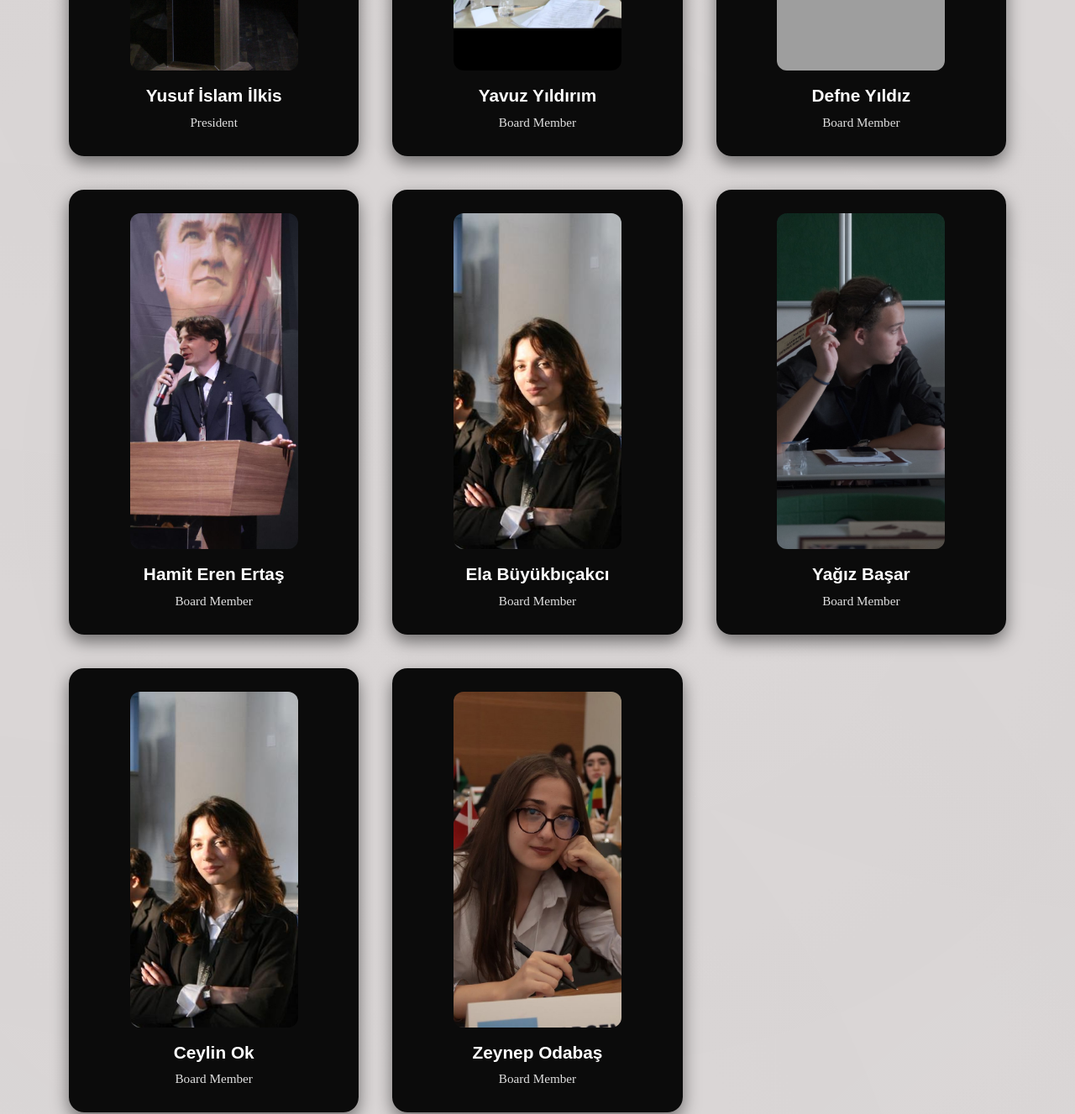
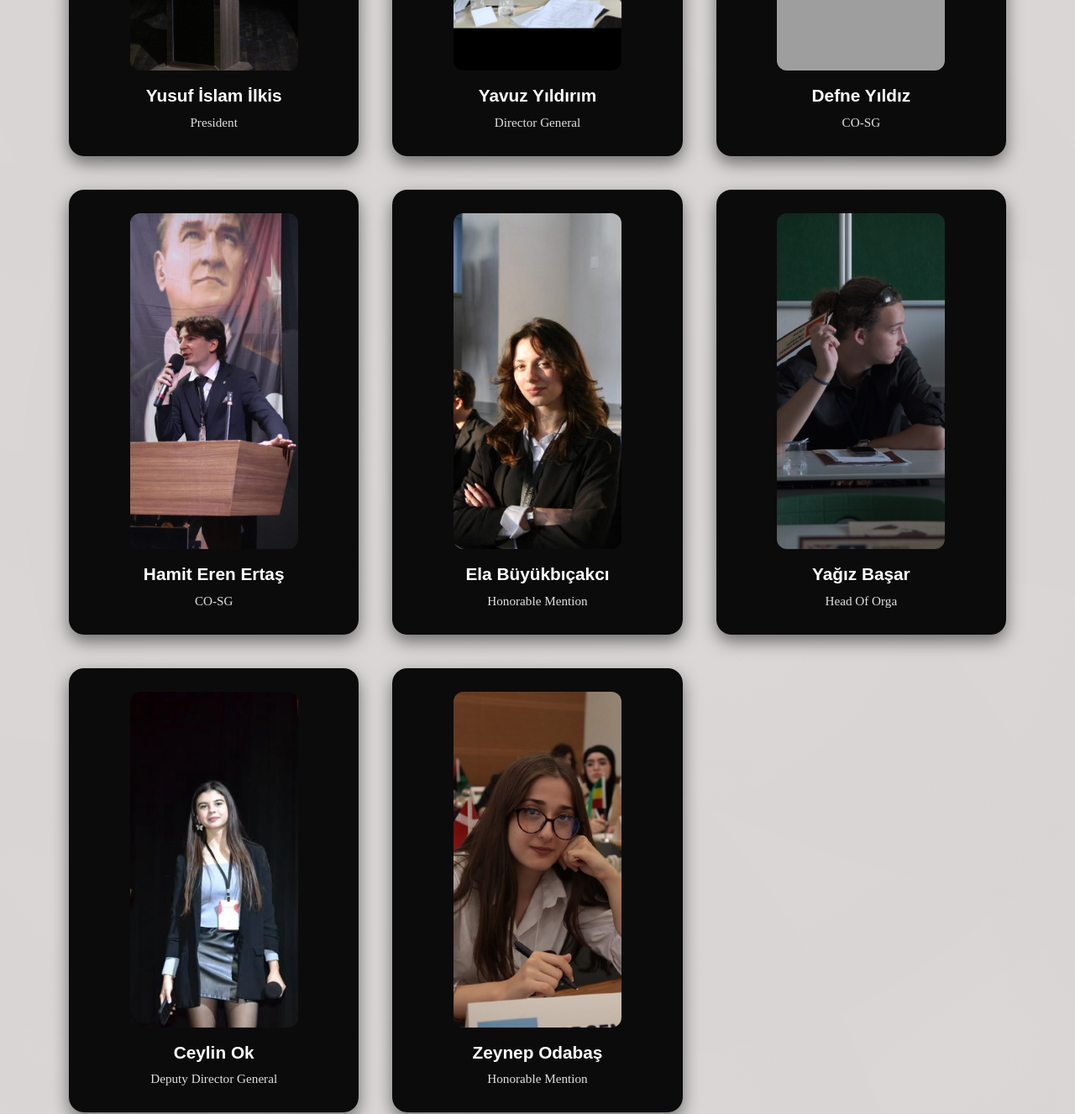
Before and after one commit to SEOMUN26/SEOMUN26.github.io, a plain HTML site: page OurTeam.html in a window 1280 px wide. Shown: the part 680-2007 px from the top of the page at 84% size. Drawn offline with Linux system fonts and the light colour scheme; grey boxes are pictures that could not be loaded.

Commit message:
Update OurTeam.html

```diff
--- a/OurTeam.html
+++ b/OurTeam.html
@@ -68,37 +68,37 @@
       <div class="team-member">
         <img src="assets/img/team/YavuzImage.jpg" alt="Yavuz Yıldırım">
         <h4>Yavuz Yıldırım</h4>
-        <span>Board Member</span>
+        <span>Director General</span>
       </div>
         <div class="team-member">
         <img src="assets/img/team/DSC_7120.JPG" alt="Defne Yıldız">
         <h4>Defne Yıldız</h4>
-        <span>Board Member</span>
+        <span>CO-SG</span>
       </div>
       <div class="team-member">
         <img src="assets/img/team/ErenImage.jpg" alt="Hamit Eren Ertaş">
         <h4>Hamit Eren Ertaş</h4>
-        <span>Board Member</span>
+        <span>CO-SG</span>
       </div>
       <div class="team-member">
         <img src="assets/img/team/ElaImage.jpg" alt="Ela Büyükbıçakcı">
         <h4>Ela Büyükbıçakcı</h4>
-        <span>Board Member</span>
+        <span>Honorable Mention</span>
       </div>
         <div class="team-member">
         <img src="assets/img/team/YagizImage.jpg" alt="Ela Büyükbıçakcı">
         <h4>Yağız Başar</h4>
-        <span>Board Member</span>
+        <span>Head Of Orga</span>
       </div>
              <div class="team-member">
-        <img src="assets/img/team/ElaImage.jpg" alt="Ela Büyükbıçakcı">
+        <img src="assets/img/team/CeylinImage.jpg" alt="Ela Büyükbıçakcı">
         <h4>Ceylin Ok</h4>
-        <span>Board Member</span>
+        <span>Deputy Director General</span>
       </div>
       <div class="team-member">
         <img src="assets/img/team/ZeynepImage.jpg" alt="Zeynep Odabaş">
         <h4>Zeynep Odabaş</h4>
-        <span>Board Member</span>
+        <span>Honorable Mention</span>
       </div>
 
     </div>
```
